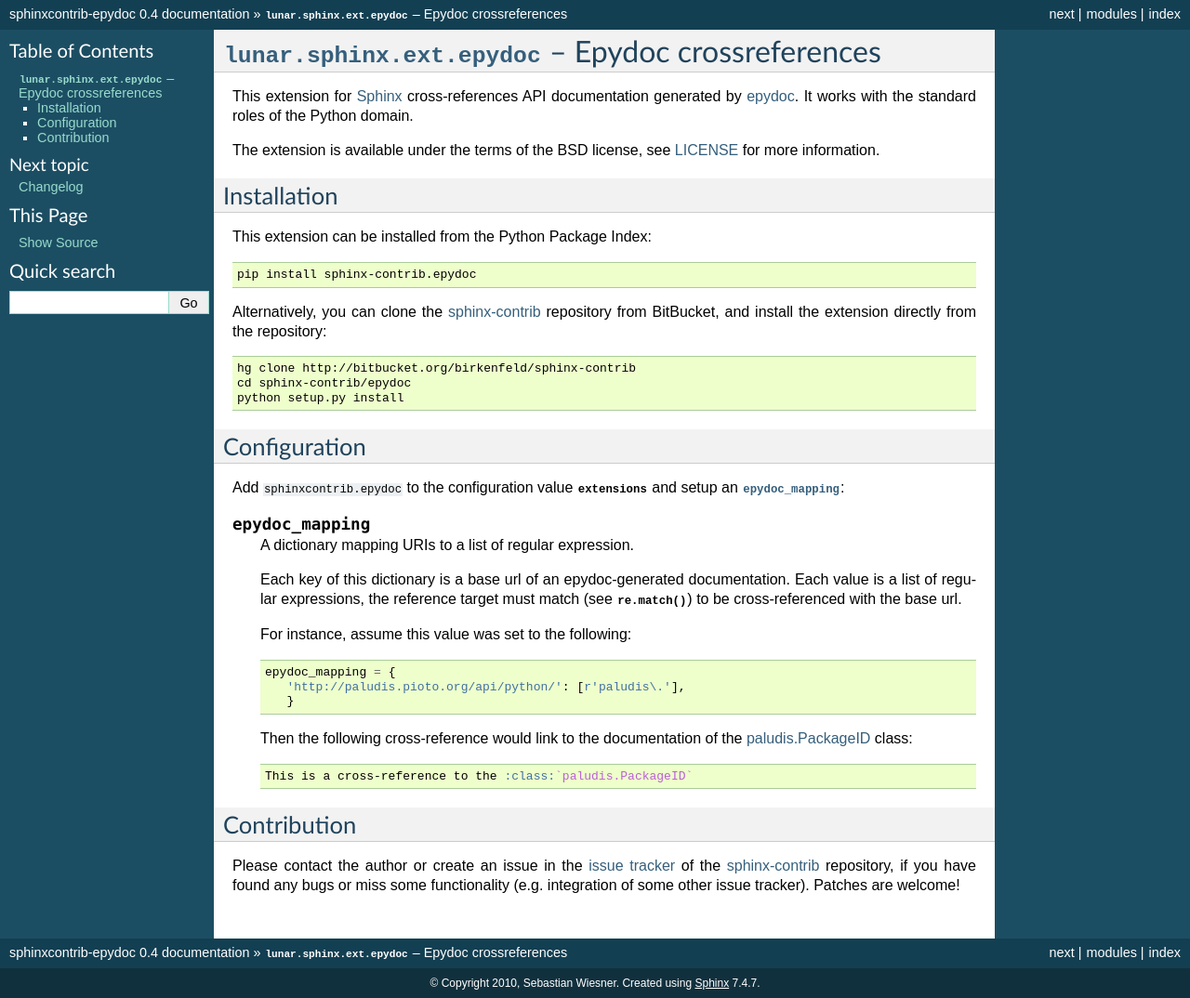
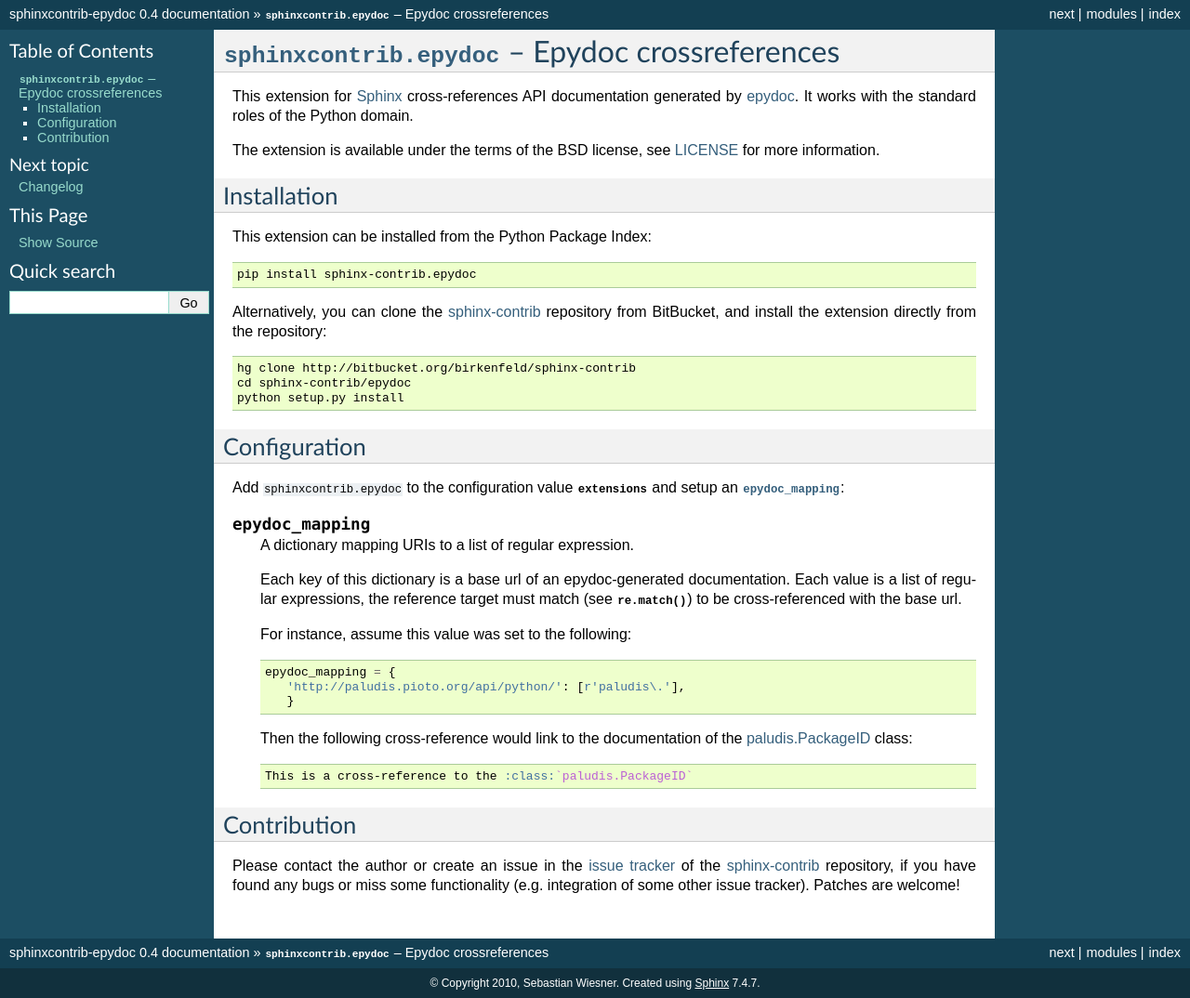
Before and after one commit to clod6677/sphinxcontrib-epydoc, a Sphinx documentation site: the page built from doc/index.rst, in a window 1280 px wide. Shown: the whole page at 93% size. Built offline with Sphinx 7.4.7, drawn with Linux system fonts in a browser that asks for light colours.

Commit message:
Removed all forgotten references to lunar.sphinx.ext

```diff
--- a/doc/index.rst
+++ b/doc/index.rst
@@ -1,9 +1,9 @@
 .. highlight:: rest
 
-:mod:`lunar.sphinx.ext.epydoc` -- Epydoc crossreferences
-========================================================
+:mod:`sphinxcontrib.epydoc` -- Epydoc crossreferences
+=====================================================
 
-.. module:: lunar.sphinx.ext.epydoc
+.. module:: sphinxcontrib.epydoc
    :synopsis: Cross-reference epydoc documentation
 
 This extension for Sphinx_ cross-references API documentation generated by
```
